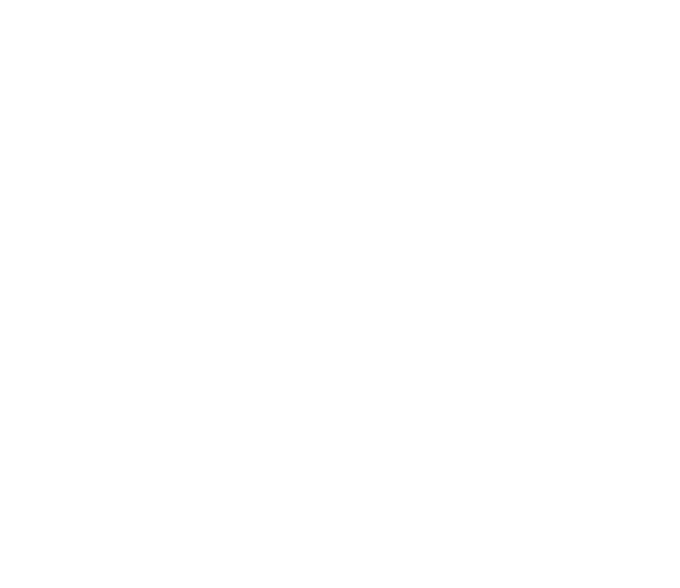
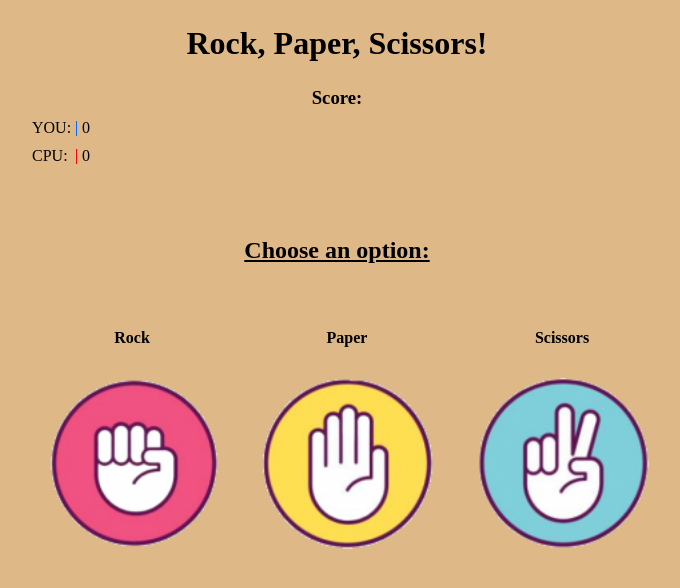
Before and after one commit to Isaiah-Lam/Rock-Paper-Scissors, a plain HTML site: page index.html in a window 1280 px wide. Shown: the whole page, without its empty margins (303-983 px from the left). Drawn offline with Linux system fonts and the light colour scheme.

Commit message:
inital game setup

```diff
--- a/index.html
+++ b/index.html
@@ -6,5 +6,40 @@
         <link rel="stylesheet" href="style.css">
     </head>
 
+    <body>
+
+        <h1 style="margin: 25px auto; width: fit-content;">Rock, Paper, Scissors!</h1>
+
+        <div id="scores">
+            <h3 style="margin: 5px auto; width: fit-content;">Score:</h3>
+            <div class="score-flex">
+                <p>YOU:</p>
+                <div id="p1"></div>
+                <p>0</p>
+            </div>
+            <div class="score-flex">
+                <p style="margin-right: 8.5px;">CPU:</p>
+                <div id="p2"></div>
+                <p>0</p>
+            </div>
+        </div>
+
+        <div id="options">
+            <h2 style="margin: 0px auto 50px auto; width: fit-content;"><u>Choose an option:</u></h2>
+            <table id="buttons">
+                <tr>
+                    <th>Rock</th>
+                    <th>Paper</th>
+                    <th>Scissors</th>
+                </tr>
+                <tr>
+                    <td><img src="imgs/rock.png" alt="Rock" id="rock" class="img-btn"></td>
+                    <td><img src="imgs/paper.png" alt="Paper" id="paper" class="img-btn"></td>
+                    <td><img src="imgs/scissors.png" alt="Scissors" id="scissors" class="img-btn"></td>
+                </tr>
+            </table>
+        </div>
+
+    </body>
 
 </html>
--- a/style.css
+++ b/style.css
@@ -0,0 +1,56 @@
+* {
+    margin: 0;
+    padding: 0;
+    box-sizing: border-box;
+}
+body {
+    background-color: burlywood;
+}
+#p1 {
+    background-color: rgb(0, 110, 255);
+    height: 15px;
+    width: 1px;
+    display: inline-block;
+}
+#p2 {
+    background-color: red;
+    height: 15px;
+    width: 1px;
+    display: inline-block;
+}
+#scores p {
+    display: inline-block;
+    margin: 0 5px;
+}
+#scores {
+    width: 50%;
+    height: 100px;
+    margin: 0px auto 50px auto;
+}
+.score-flex {
+    display: flex;
+    justify-content: left;
+    align-items: center;
+    margin: 10px;
+}
+#options {
+    width: 50%;
+    margin: 10px auto;
+}
+#buttons {
+    margin: 0 auto;
+    overflow: hidden;
+}
+.img-btn {
+    width: 200px;
+    height: 200px;
+    -webkit-filter: brightness(100%);
+}
+.img-btn:hover {
+    -webkit-filter: brightness(70%);
+    transition: all 0.3s ease;
+}
+#buttons {
+    border-collapse: separate;
+    border-spacing: 15px;
+}
```
Also changed, not shown: imgs/paper.png (added), imgs/rock.png (added), imgs/scissors.png (added).
